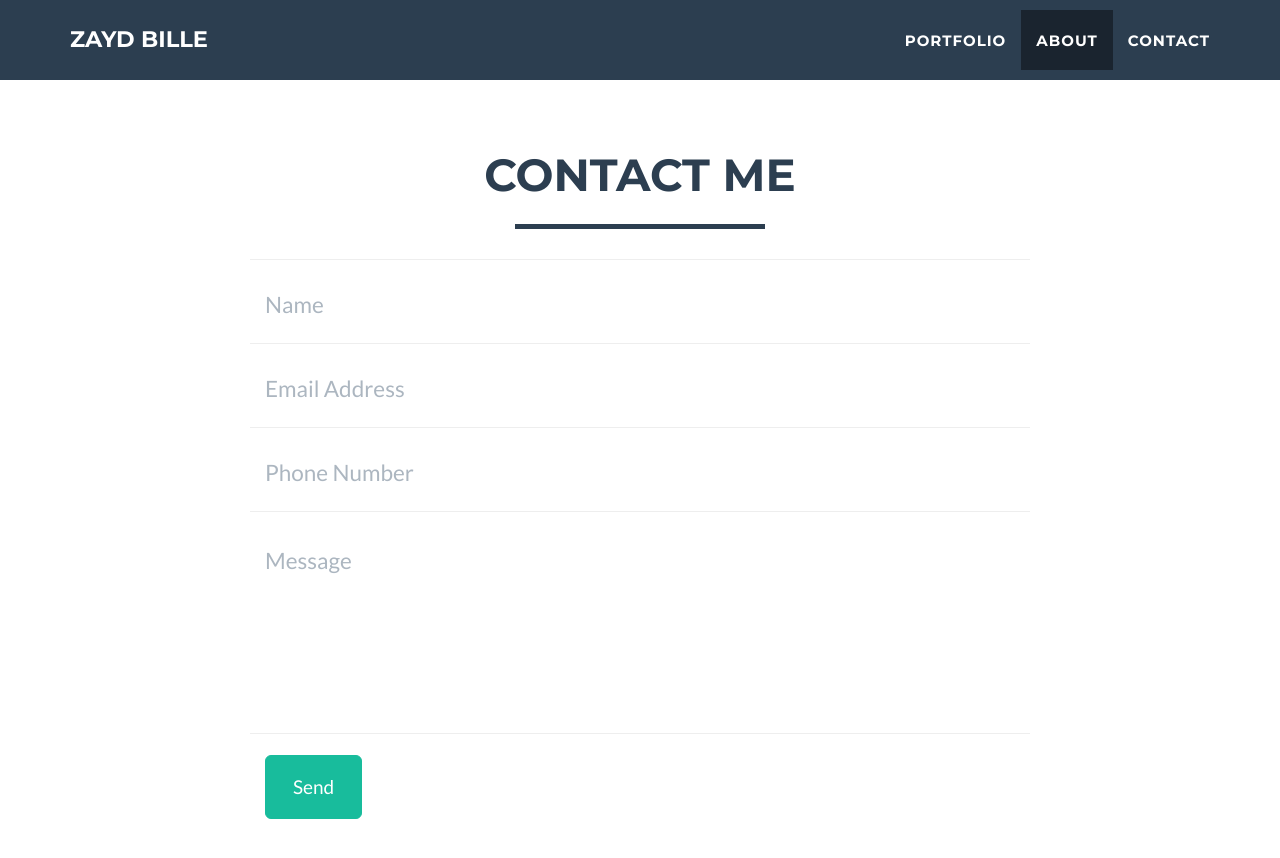
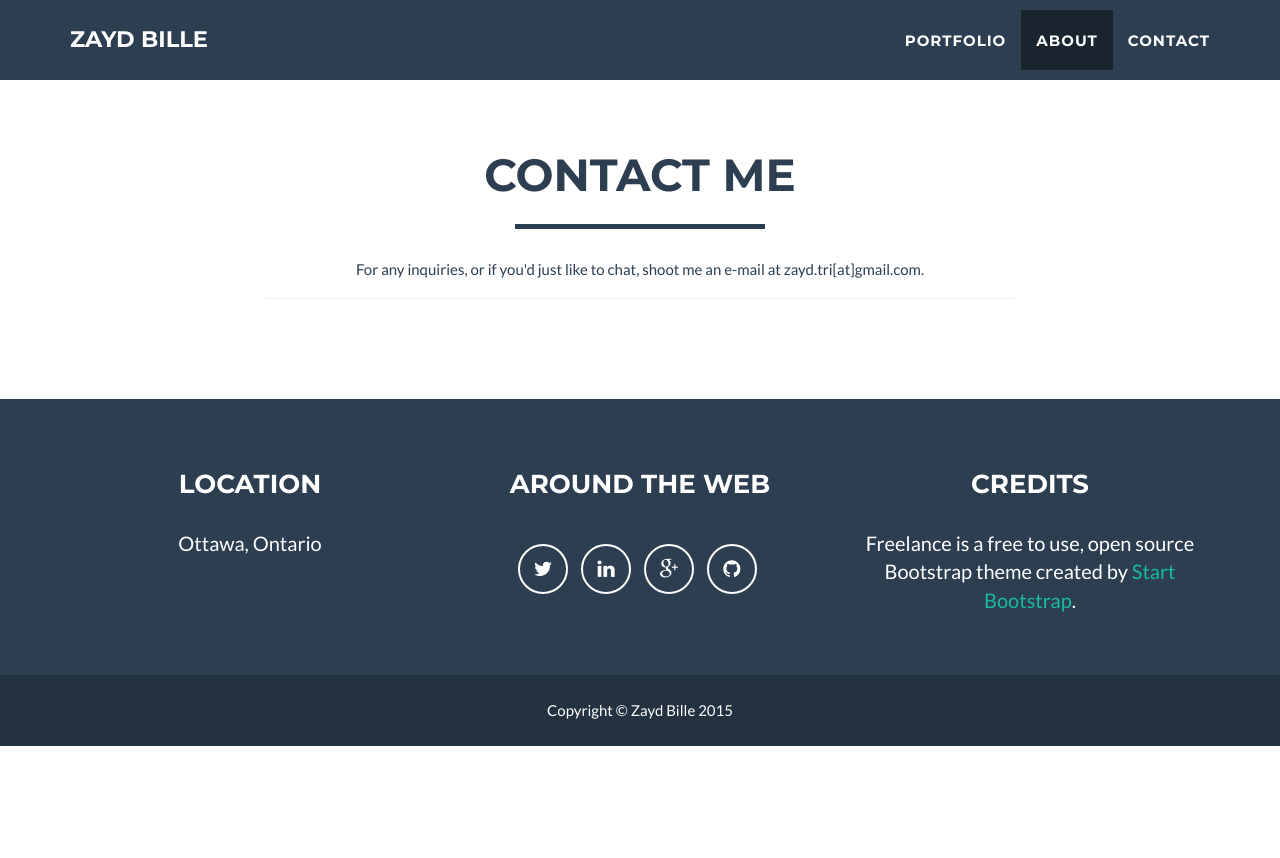
Before and after one commit to Zayd-Waves/Zayd-Waves.github.io, a Jekyll site: the page built from index.html, in a window 1280 px wide and 900 px high, scrolled down 1895 px. Shown: the top 858 px of the window. Built offline with Jekyll 4.4.1, drawn with Linux system fonts in a browser that asks for light colours; after the commit the page ends 2641 px from its top, so only the background shows below that.

Commit message:
Changed contact section
no web server currently. sticking to plain text for now

```diff
--- a/_includes/contact.html
+++ b/_includes/contact.html
@@ -11,6 +11,9 @@
                 <div class="col-lg-8 col-lg-offset-2">
                     <!-- To configure the contact form email address, go to mail/contact_me.php and update the email address in the PHP file on line 19. -->
                     <!-- The form should work on most web servers, but if the form is not working you may need to configure your web server differently. -->
+
+                    <!-- This is all stuff for a web server that I currently do not have
+
                     <form name="sentMessage" id="contactForm" novalidate>
                         <div class="row control-group">
                             <div class="form-group col-xs-12 floating-label-form-group controls">
@@ -48,6 +51,12 @@
                             </div>
                         </div>
                     </form>
+
+                    -->
+                    <div class="form-group col-xs-12 floating-label-form-group controls text-center">
+                        For any inquiries, or if you'd just like to chat, shoot me an e-mail at zayd.tri[at]gmail.com.
+                    <p class="help-block text-danger"></p>
+                    </div>
                 </div>
             </div>
         </div>
```
